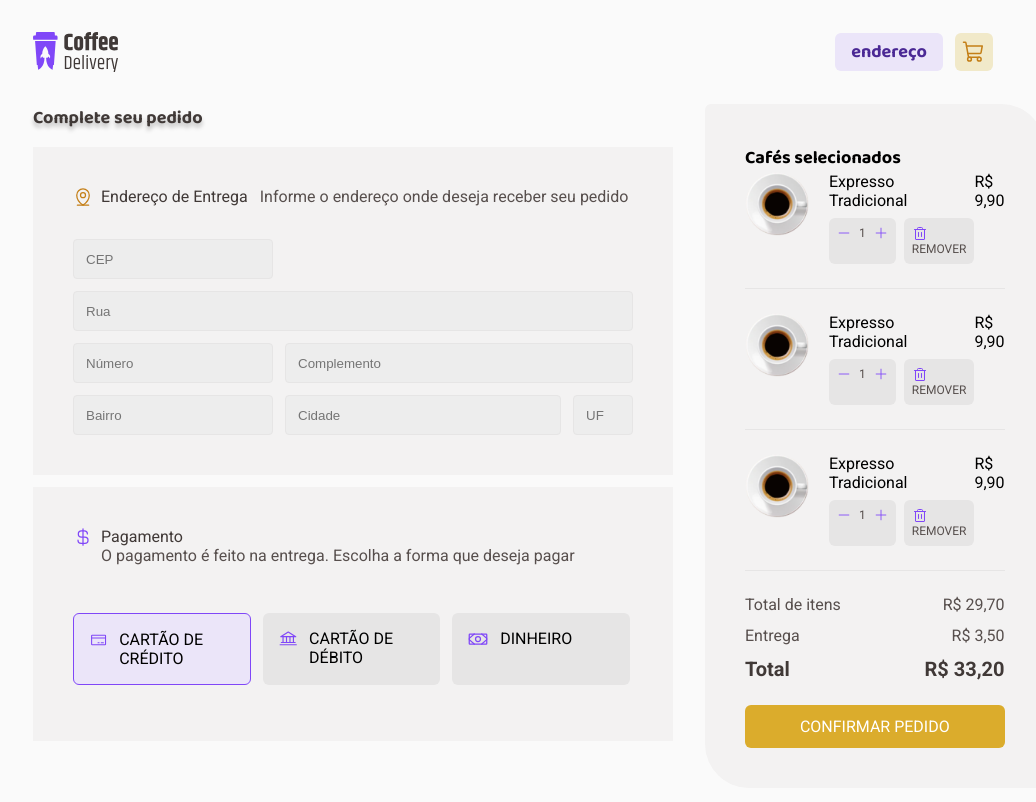
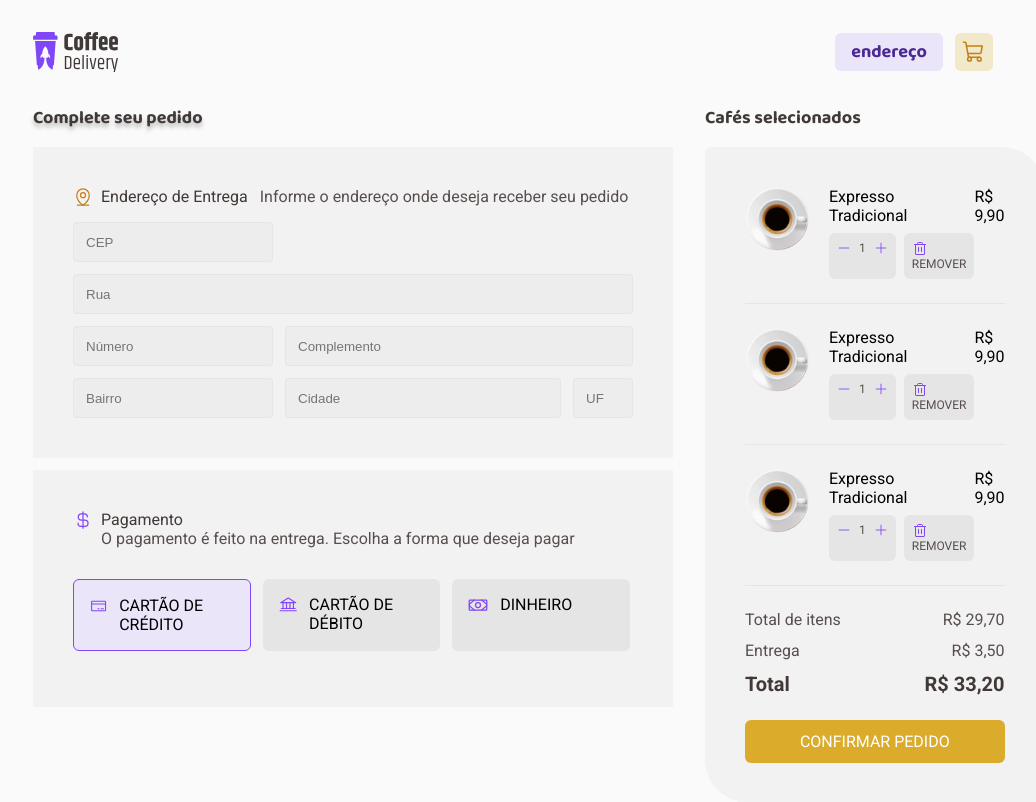
Before and after one commit to LSantoni/desafio-Coffee-Delivery, a React (Vite) app: page /checkout in a window 1280 px wide. Shown: the whole page, without its empty margins (127-1163 px from the left). Built offline with nearby package versions, Linux system fonts and the light colour scheme.

Commit message:
Finalizar layout de checkout

```diff
--- a/src/pages/Checkout/index.tsx
+++ b/src/pages/Checkout/index.tsx
@@ -55,9 +55,9 @@ export function Checkout() {
             </PaymentSelect>
           </PaymentContainer>
         </ClienteData>
-        <CoffeeData>
+        <div>
           <header>Cafés selecionados</header>
-          <div>
+          <CoffeeData>
             <CartItem>
               <img src={tradicional} alt="" />
               <CartItemDescription>
@@ -139,8 +139,8 @@ export function Checkout() {
               </div>
             </CartSummary>
             <ConfirmButton>CONFIRMAR PEDIDO</ConfirmButton>
-          </div>
-        </CoffeeData>
+          </CoffeeData>
+        </div>
       </form>
     </CheckoutContainer>
   )
--- a/src/pages/Checkout/styles.ts
+++ b/src/pages/Checkout/styles.ts
@@ -8,6 +8,11 @@ export const CheckoutContainer = styled.main`
     flex: 1;
     justify-content: space-between;
     gap: 2rem;
+
+    header {
+      margin-bottom: 0.9375rem;
+      color: ${props => props.theme["base-subtitle"]};
+    }
   }
 `
 
```
